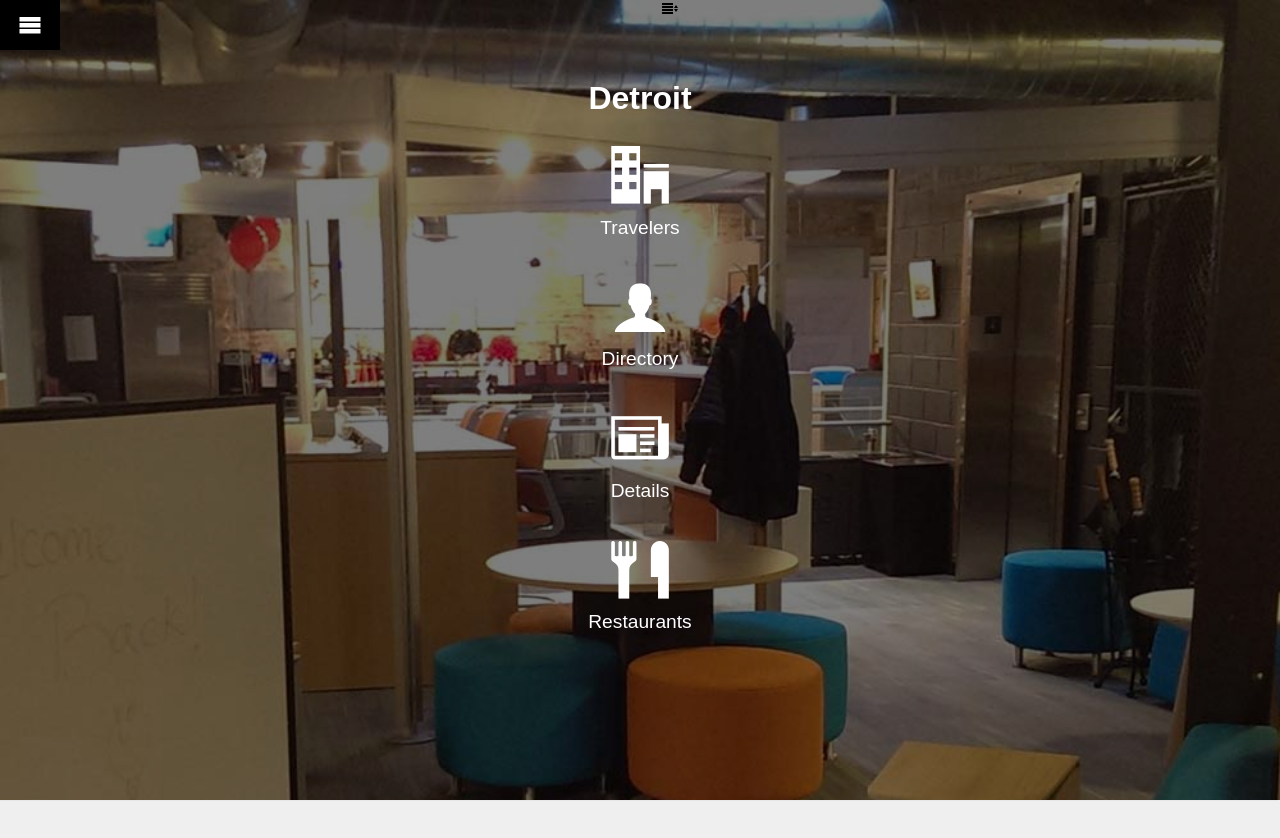
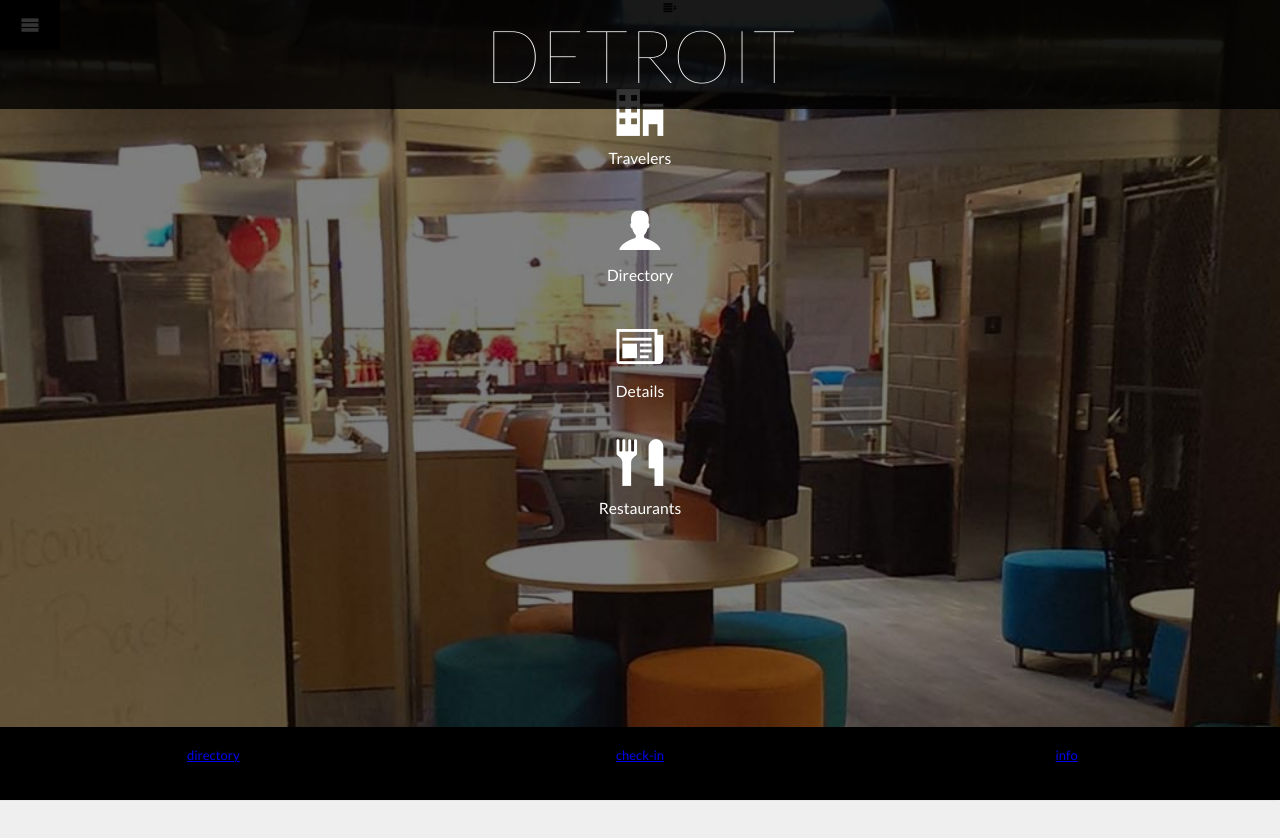
Before and after one commit to mtrueblood/directory, a website: page dev/index.html in a window 1280 px wide. Drawn offline with nearby package versions, Linux system fonts and the light colour scheme.

Commit message:
updated fonts

```diff
--- a/dev/index.html
+++ b/dev/index.html
@@ -11,7 +11,7 @@
         <meta name="viewport" content="width=device-width, initial-scale=1">
 
         <!-- Place favicon.ico and apple-touch-icon.png in the root directory -->
-
+        <link href='http://fonts.googleapis.com/css?family=Lato:100,300,400,700' rel='stylesheet' type='text/css'>
         <link rel="stylesheet" href="assets/styles/main.css">
         <script src="assets/scripts/vendors/modernizr-2.6.2.min.js"></script>
     </head>
@@ -50,6 +50,14 @@
                         </ul>
                     </div>
 
+                    <footer class="footer">
+                        <nav>
+                            <a href="#"><span>directory</span></a>
+                            <a href="#"><span>check-in</span></a>
+                            <a href="#"><span>info</span></a>
+                        </nav>
+                    </footer>
+
                 </div>
 
             </article>
--- a/sass/main.scss
+++ b/sass/main.scss
@@ -19,6 +19,9 @@ $dark-theme-back: #535353;
 $light-theme-back: #eeeeee;
 $white-theme-back: #ffffff;
 
+// Font Family
+$fontDefault: 'Lato', sans-serif !default;
+
 // Font Colors
 $dark-theme-primary-color: #FFFFFF;
 $dark-theme-tertiary-color: #f7f7f7;
@@ -31,6 +34,8 @@ $sapient-primary-darkred: #bf2122;
 $large-font-size: 24px;
 $primary-font-size: 13px;
 $small-font-size: 9px;
+
+$font60: 4.615rem;
 
 // Line Height
 $large-line-height: 30px;
--- a/sass/modules/_base.scss
+++ b/sass/modules/_base.scss
@@ -10,6 +10,7 @@
 @import "content-wrapper";
 @import "wrapper";
 @import "header";
+@import "footer";
 @import "main-container";
 @import "tool-set";
 @import "tool";
--- a/sass/modules/_body.scss
+++ b/sass/modules/_body.scss
@@ -1,6 +1,8 @@
 body
 {
-	background-color: #efefef;
-	margin: 0;
-	padding: 0;
+    background-color: #efefef;
+    margin: 0;
+    padding: 0;
+    font-family: $fontDefault;
+    font-size: $primary-font-size;
 }
--- /dev/null
+++ b/sass/modules/_footer.scss
@@ -0,0 +1,17 @@
+.footer {
+    background-color: rgba(0,0,0,1);
+    position: fixed;
+    bottom: 0;
+    min-height: 73px;
+    width: 100%;
+
+    nav {
+        a {
+            display: block;
+            float: left;
+            width: 33.333333333%;
+            text-align: center;
+            padding-top: 20px;
+        }
+    }
+}
--- a/sass/modules/_main-container.scss
+++ b/sass/modules/_main-container.scss
@@ -6,5 +6,12 @@
         margin: 0;
         padding: 10px 0;
         color: $dark-theme-primary-color;
+        font-weight: 100;
+        text-transform: uppercase;
+        font-size: $font60;
+        background-color: rgba(0,0,0,.8);
+        position: fixed;
+        top: 0;
+        width: 100%;
     }
 }
```
Also changed, not shown: dev/assets/styles/main.css, site/assets/styles/main.css. Lines whose indentation alone changed are shown as unchanged.
